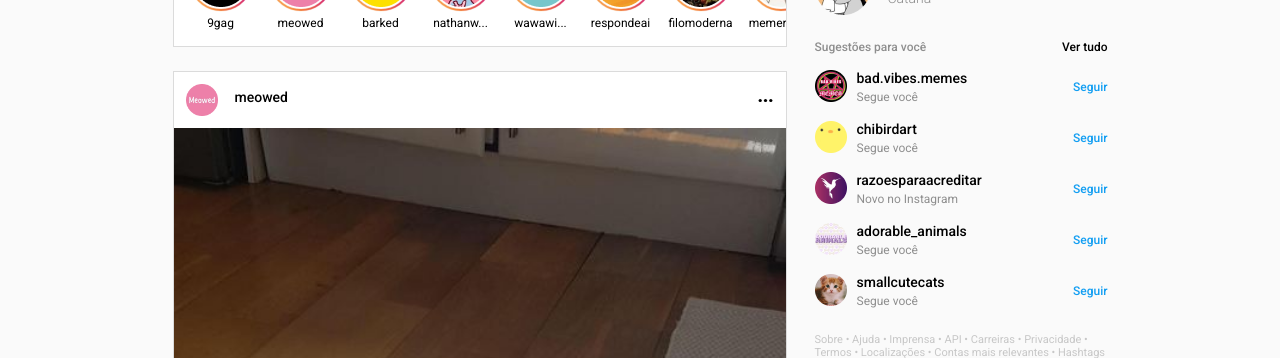
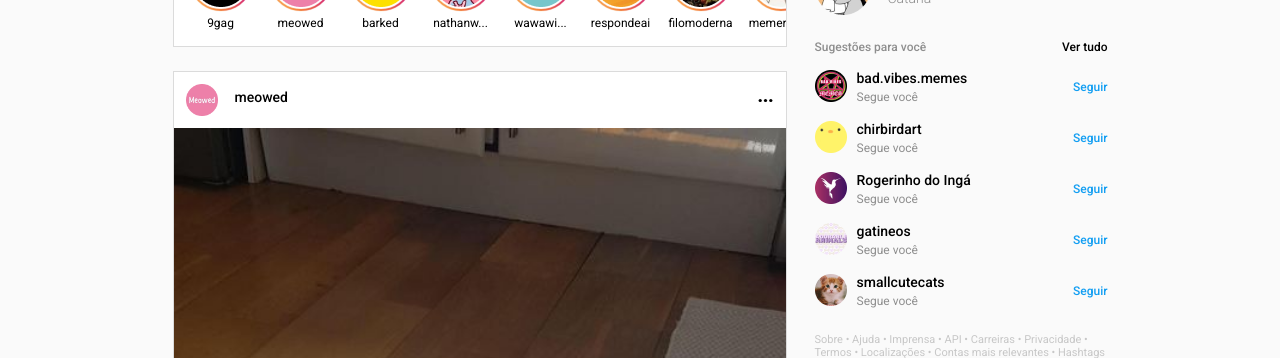
Before and after one commit to augustolfp/projeto_07_instagramreact, a JavaScript app: page / in a window 1280 px wide. Shown: the part 161-519 px from the top of the page. Built offline with nearby package versions, Linux system fonts and the light colour scheme.

Commit message:
Componentização das sugestões de seguidores

```diff
--- a/src/Aside.js
+++ b/src/Aside.js
@@ -13,9 +13,8 @@ function Suggestion(props) {
     );
 }
 
-export default function Aside() {
+function MyUser() {
     return(
-        <aside>
         <div class="MyUser">
             <div>
                 <a href="https://findtheinvisiblecow.com/" target="_blank"><img src="./resources/UserThumbnails/catanacomics 1.png" /></a>
@@ -27,60 +26,46 @@ export default function Aside() {
                 </div>
             </div>
         </div>
+    );
+}
+
+export default function Aside() {
+    const suggestionArray = [
+        {
+            userProfile: "https://findtheinvisiblecow.com/",
+            userImage: "./resources/UserThumbnails/badvibesmemes 1.png",
+            userName: "bad.vibes.memes"
+        },
+        {
+            userProfile: "https://findtheinvisiblecow.com/",
+            userImage: "./resources/UserThumbnails/chibirdart 1.png",
+            userName: "chirbirdart"
+        },
+        {
+            userProfile: "https://findtheinvisiblecow.com/",
+            userImage: "./resources/UserThumbnails/razoesparaacreditar 1.png",
+            userName: "Rogerinho do Ingá"
+        },
+        {
+            userProfile: "https://findtheinvisiblecow.com/",
+            userImage: "./resources/UserThumbnails/adorableanimals 1.png",
+            userName: "gatineos"
+        },
+        {
+            userProfile: "https://findtheinvisiblecow.com/",
+            userImage: "./resources/UserThumbnails/smallcutecats 1.png",
+            userName: "smallcutecats"
+        }
+    ];
+
+    return(
+        <aside>
+            <MyUser />
             <div>
                 <div id="SugestoesParaVoceText">Sugestões para você</div>
                 <a href="https://findtheinvisiblecow.com/" target="_blank"><div id="VerTudoButton">Ver tudo</div></a>
             </div>
-        <div class="Suggestions">
-            <div>
-                <a href="https://findtheinvisiblecow.com/" target="_blank"><img src="./resources/UserThumbnails/badvibesmemes 1.png" /></a>
-                <div>
-                    <a href="https://findtheinvisiblecow.com/" target="_blank"><h3>bad.vibes.memes</h3></a>
-                    <div class="SuggestedUserStatus">Segue você</div>
-                </div>
-            </div>
-            <a href="https://findtheinvisiblecow.com/" target="_blank"><div class="FollowButton">Seguir</div></a>
-        </div>
-        <div class="Suggestions">
-            <div>
-                <a href="https://findtheinvisiblecow.com/" target="_blank"><img src="./resources/UserThumbnails/chibirdart 1.png" /></a>
-                <div>
-                    <a href="https://findtheinvisiblecow.com/" target="_blank"><h3>chibirdart</h3></a>
-                    <div class="SuggestedUserStatus">Segue você</div>
-                </div>
-            </div>
-            <a href="https://findtheinvisiblecow.com/" target="_blank"><div class="FollowButton">Seguir</div></a>
-        </div>
-        <div class="Suggestions">
-            <div>
-                <a href="https://findtheinvisiblecow.com/" target="_blank"><img src="./resources/UserThumbnails/razoesparaacreditar 1.png" /></a>
-                <div>
-                    <a href="https://findtheinvisiblecow.com/" target="_blank"><h3>razoesparaacreditar</h3></a>
-                    <div class="SuggestedUserStatus">Novo no Instagram</div>
-                </div>
-            </div>
-            <a href="https://findtheinvisiblecow.com/" target="_blank"><div class="FollowButton">Seguir</div></a>
-        </div>
-        <div class="Suggestions">
-            <div>
-                <a href="https://findtheinvisiblecow.com/" target="_blank"><img src="./resources/UserThumbnails/adorableanimals 1.png" /></a>
-                <div>
-                    <a href="https://findtheinvisiblecow.com/" target="_blank"><h3>adorable_animals</h3></a>
-                    <div class="SuggestedUserStatus">Segue você</div>
-                </div>
-            </div>
-            <a href="https://findtheinvisiblecow.com/" target="_blank"><div class="FollowButton">Seguir</div></a>
-        </div>
-        <div class="Suggestions">
-            <div>
-                <a href="https://findtheinvisiblecow.com/" target="_blank"><img src="./resources/UserThumbnails/smallcutecats 1.png" /></a>
-                <div>
-                    <a href="https://findtheinvisiblecow.com/" target="_blank"><h3>smallcutecats</h3></a>
-                    <div class="SuggestedUserStatus">Segue você</div>
-                </div>
-            </div>
-            <a href="https://findtheinvisiblecow.com/" target="_blank"><div class="FollowButton">Seguir</div></a>
-        </div>
+            {suggestionArray.map(suggestionObj => <Suggestion {...suggestionObj} />)}
             <a href="https://findtheinvisiblecow.com/" target="_blank">
                 <footer>
                     Sobre • Ajuda • Imprensa • API • Carreiras • Privacidade • Termos • Localizações • Contas mais relevantes • Hashtags • Idioma
--- a/src/Posts.js
+++ b/src/Posts.js
@@ -55,7 +55,6 @@ export default function Posts() {
         }
     ];
 
-    const qqcoisa = arrayPosts.map(postObj => <Post {...postObj} />)
     return(
         <div>
             {arrayPosts.map(postObj => <Post {...postObj} />)}
```
Lines whose indentation alone changed are shown as unchanged.
